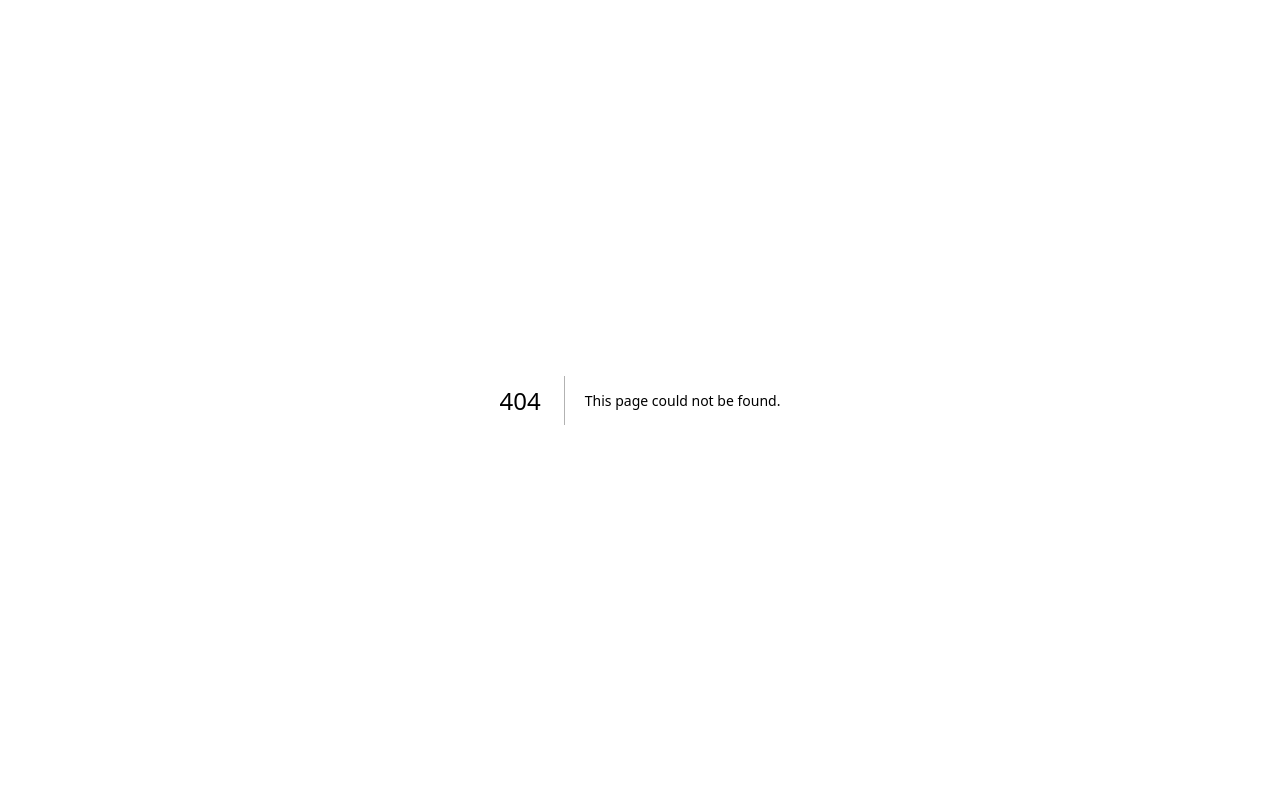
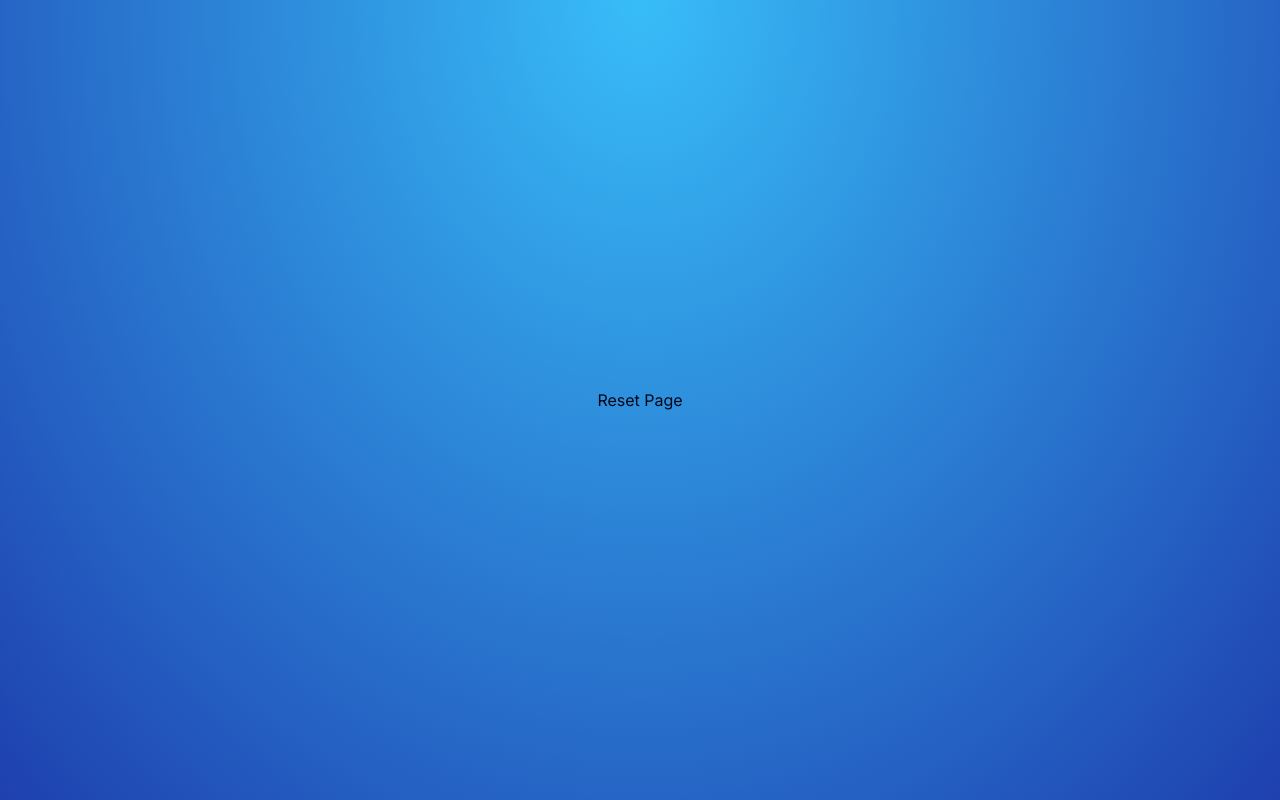
Before and after one commit to assilbekov/next-auth-course, a Next.js app: page /auth/reset in a window 1280 px wide. Before the commit this address had no page. Built offline with nearby package versions, Linux system fonts and the light colour scheme.

Commit message:
ResetPage added

```diff
--- /dev/null
+++ b/app/auth/reset/page.tsx
@@ -0,0 +1,9 @@
+
+
+export default function ResetPage() {
+  return (
+    <div>
+      <h1>Reset Page</h1>
+    </div>
+  )
+}
```
